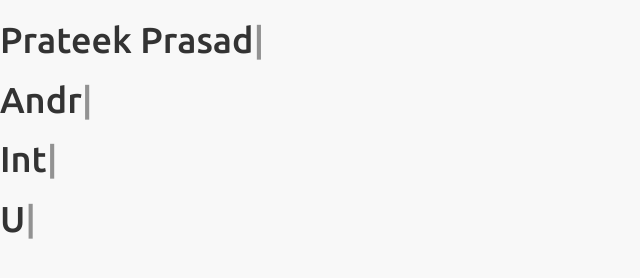
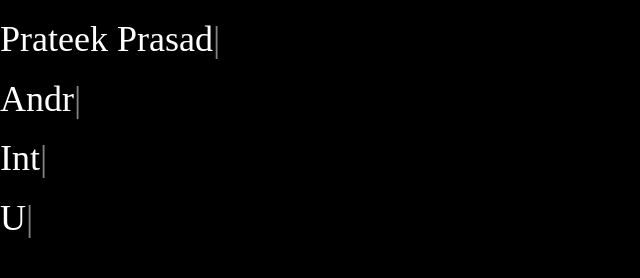
Before and after one commit to rimildeyjsr/landing-page, a plain HTML site: page index.html in a window 1280 px wide. Shown: the whole page, without its empty margins (0-640 px from the left). Drawn offline with Linux system fonts and the light colour scheme; a web font is replaced by a local one.

Commit message:
Roboto Mono font added, css tweaked in typed,js to change background color to black. Timings changed

```diff
--- a/css/style.css
+++ b/css/style.css
@@ -0,0 +1,4 @@
+html{
+    background-color: #000000;
+
+}
--- a/index.html
+++ b/index.html
@@ -38,14 +38,14 @@
                 });
 
                 $("#interactiondev").typed({
-                strings:["^4400Interaction Developer"],
+                    strings:["^4400Interaction Designer"],
                     typeSpeed: 150,
                     backDelay: 900,
                     loop: false
                 });
 
                 $("#uidev").typed({
-                strings:["^4800UI Developer"],
+                    strings:["^4800UI Designer"],
                     typeSpeed: 150,
                     backDelay: 900,
                     loop: false
@@ -60,15 +60,26 @@
     </head>
 
     <body>
-    <div>
+        <style>
+            @font-face {
+                font-family: Roboto Mono; src : url(fonts/RobotoMono-Bold.ttf);
+            }
+            .introtext{
+                font-family: Roboto Mono;
+                font-size: 80px;
+                color: #ffffff;
+            }
+        </style>
+        <div class="introtext">
             <h1><span id="prateek"></span></h1>
         </div>
+        <div class="introtext">
             <h1><span id="androiddev"></span></h1>
         </div>
-    <div>
+        <div class="introtext">
             <h1><span id="interactiondev"></span></h1>
         </div>
-    <div>
+        <div class="introtext">
             <h1><span id="uidev"></span></h1>
         </div>
 
--- a/typed.js-master/main.css
+++ b/typed.js-master/main.css
@@ -8,7 +8,7 @@
 body{
 	font-family: "Ubuntu", sans-serif;
 	font-size: 100%;
-	background:#f8f8f8;
+	background:#000000; /*background colour*/
 }
 
 a{
```
Lines whose indentation alone changed are shown as unchanged.
